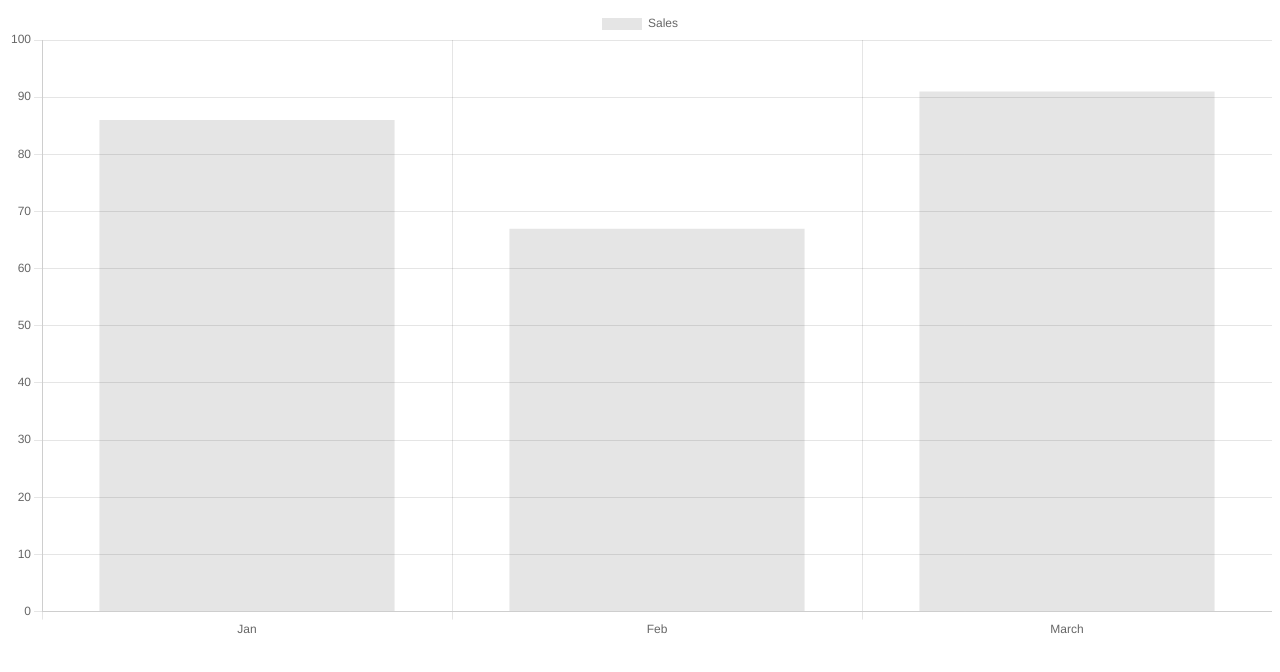
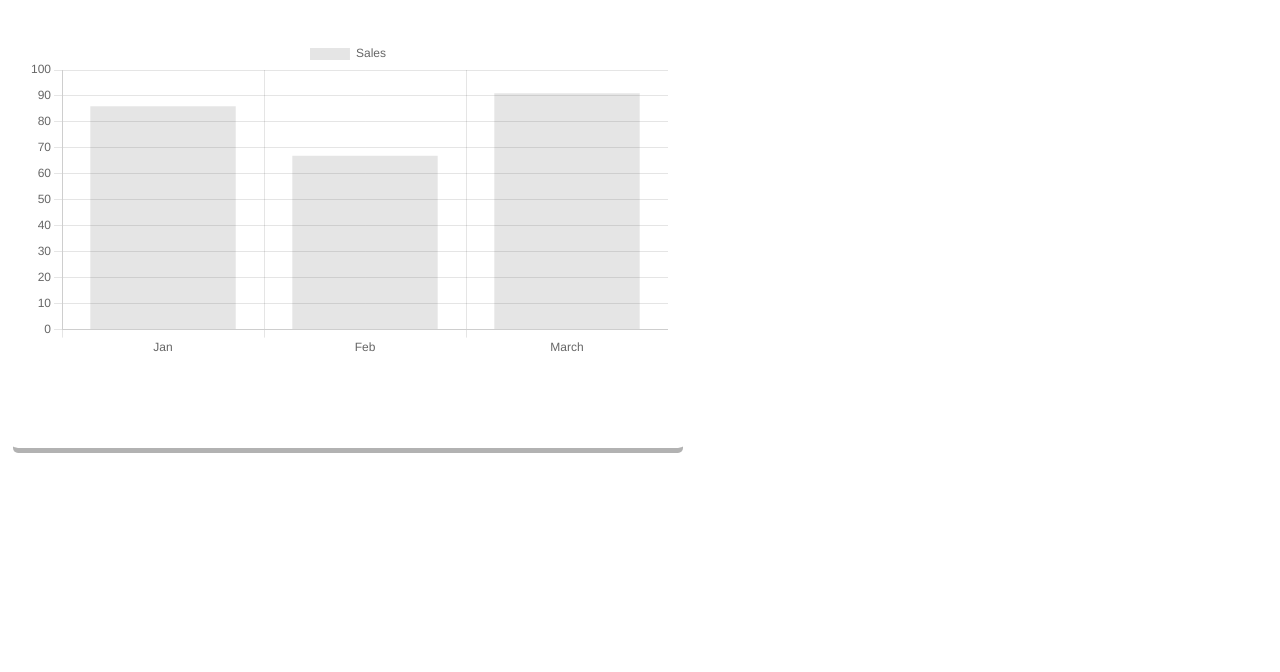
Before and after one commit to dmenezesgabriel/react-chartjs, a React app: page / in a window 1280 px wide. Shown: the top 672 px of the page. Built offline with nearby package versions, Linux system fonts and the light colour scheme.

Commit message:
Add css modules configuration to webpack

```diff
--- a/src/components/bar/barChart.js
+++ b/src/components/bar/barChart.js
@@ -1,5 +1,6 @@
 import { useEffect, useRef } from "react";
 import { Chart, registerables } from "chart.js";
+import classes from "./barChart.module.css";
 
 Chart.register(...registerables);
 export const BarChart = () => {
@@ -29,5 +30,9 @@ export const BarChart = () => {
     };
   }, []);
 
-  return <canvas ref={chartRef}></canvas>;
+  return (
+    <div className={classes.graphContainer}>
+      <canvas ref={chartRef}></canvas>
+    </div>
+  );
 };
--- /dev/null
+++ b/src/components/bar/barChart.module.css
@@ -0,0 +1,16 @@
+.graphContainer {
+  width: 50vw;
+  height: 50vh;
+  background: white;
+  padding: 30px 20px 10px 20px;
+  border-radius: 10px;
+  -webkit-box-shadow: 0px 10px 0px -5px rgba(0, 0, 0, 0.3);
+  -moz-box-shadow: 0px 10px 0px -5px rgba(0, 0, 0, 0.3);
+  box-shadow: 0px 10px 0px -5px rgba(0, 0, 0, 0.3);
+}
+
+@media only screen and (max-width: 600px) {
+  .graphContainer {
+    width: 80vw;
+  }
+}
--- a/webpack.config.js
+++ b/webpack.config.js
@@ -18,7 +18,17 @@ module.exports = {
       { test: /\.(js)$/, exclude: /node_modules/, use: ["babel-loader"] },
       {
         test: /\.(sa|sc|c)ss$/,
-        use: ["style-loader", "css-loader", "sass-loader"],
+        use: [
+          "style-loader",
+          {
+            loader: "css-loader",
+            options: {
+              importLoaders: 1,
+              modules: true,
+            },
+          },
+          "sass-loader",
+        ],
       },
       {
         test: /\.(png|jpe?g|gif|woff|woff2|eot|ttf|svg)$/,
```
